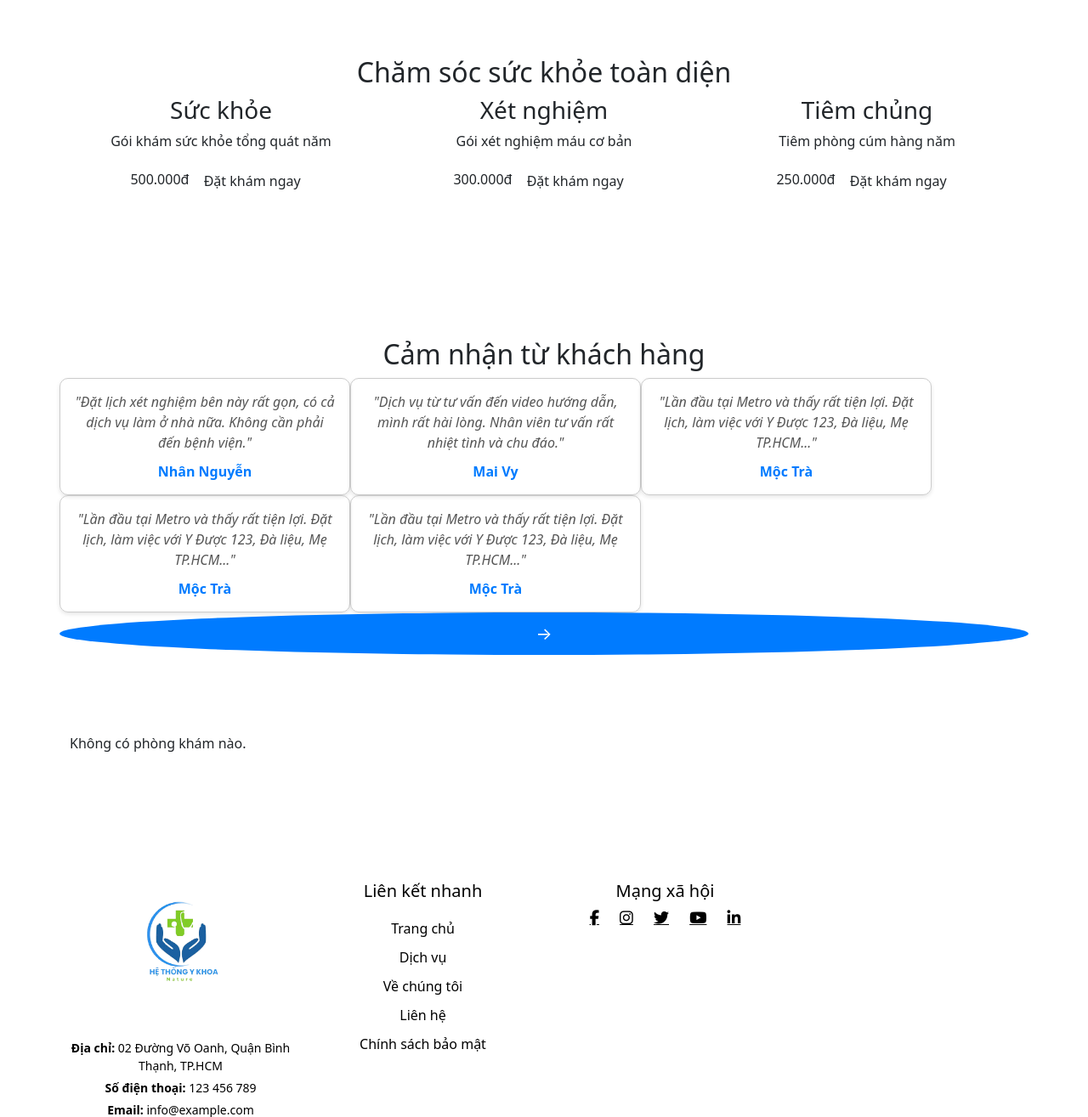
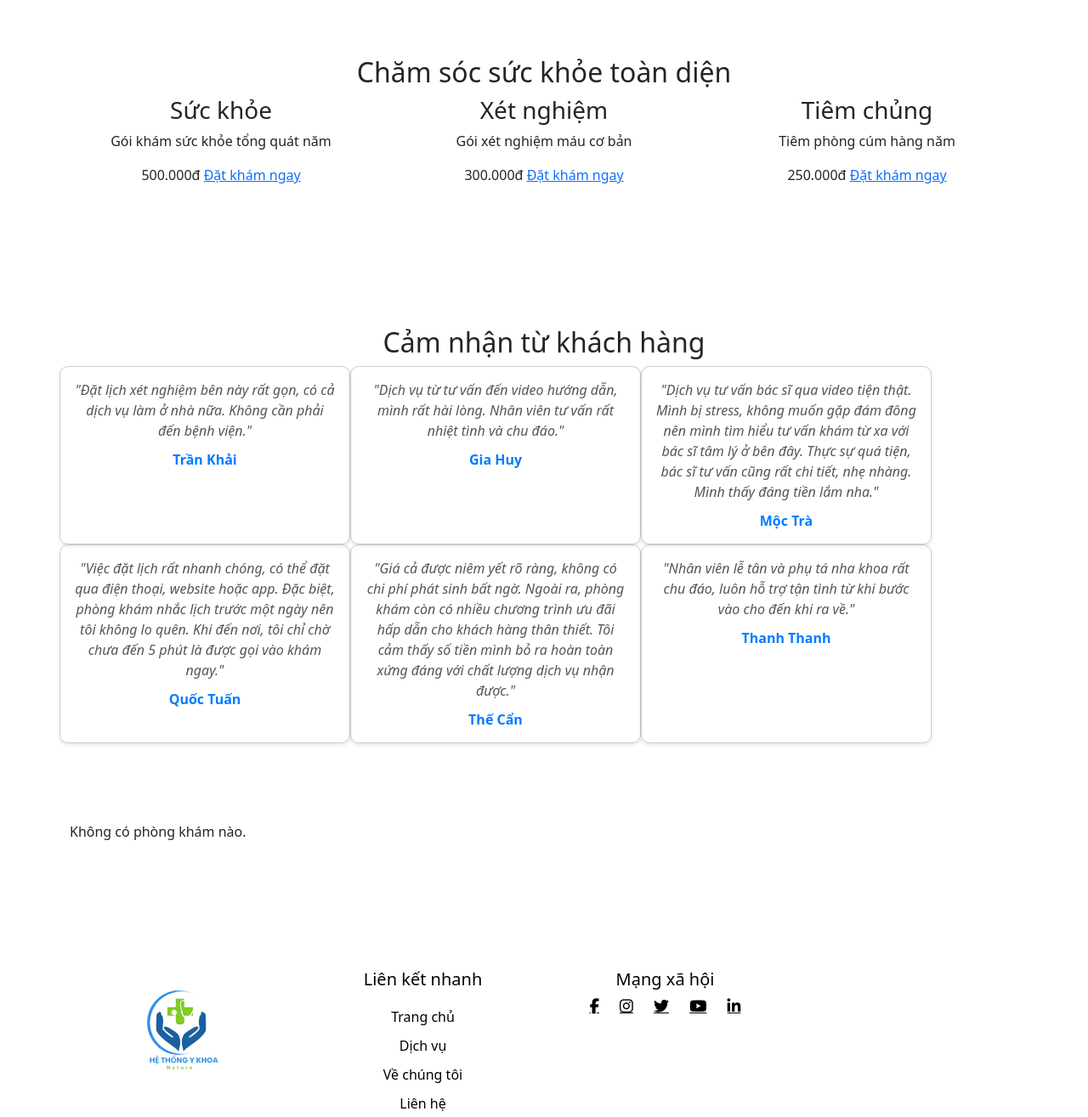
Before and after one commit to Trungdzvcl012/Nhom5, a Django app: page / in a window 1280 px wide. Shown: the part 801-2116 px from the top of the page at 85% size. Run offline with Django 5.2, Linux system fonts and the light colour scheme; data that the repository does not hold is empty; some libraries are stand-ins or nearby versions.

Commit message:
Update home.html

```diff
--- a/NhaKhoa/Web/Templates/home.html
+++ b/NhaKhoa/Web/Templates/home.html
@@ -46,10 +46,10 @@
                         </a>
                         <ul class="dropdown-menu" aria-labelledby="navbarDropdown">
                             <li><a class="dropdown-item" href="#">Đặt khám tại cơ sở </a></li>
-                            <li><a class="dropdown-item" href="#">Đặt khám theo bác sĩ </a></li>
+                            <li><a class="dropdown-item" href="{% url 'datbacsi' %}">Đặt khám theo bác sĩ </a></li>
                             <li><a class="dropdown-item" href="#">Gọi video với bác sĩ </a></li>
-                            <li><a class="dropdown-item" href="#">Đặt lịch xét nghiệm </a></li>
-                            <li><a class="dropdown-item" href="#">Đặt lịch tiêm chủng </a></li>
+                            <li><a class="dropdown-item" href="{% url 'datxetnghiem' %}">Đặt lịch xét nghiệm </a></li>
+                            <li><a class="dropdown-item" href="{% url 'dattiemchung' %}">Đặt lịch tiêm chủng </a></li>
                             <li><a class="dropdown-item" href="#">Thanh toán viện phí </a></li>
                         </ul>
                     </li>
@@ -186,19 +186,19 @@
                 <h3><span>Sức khỏe</span></h3>
                 <p>Gói khám sức khỏe tổng quát năm</p>
                 <span class="price">500.000đ</span>
-                <a href="#" class="btn">Đặt khám ngay</a>
+                <a href="#" class=" btn-book">Đặt khám ngay</a>
             </div>
             <div class="col-md-4 service-card">
                 <h3><span>Xét nghiệm</span></h3>
                 <p>Gói xét nghiệm máu cơ bản</p>
                 <span class="price">300.000đ</span>
-                <a href="#" class="btn">Đặt khám ngay</a>
+                <a href="#" class=" btn-book">Đặt khám ngay</a>
             </div>
             <div class="col-md-4 service-card">
                 <h3><span>Tiêm chủng</span></h3>
                 <p>Tiêm phòng cúm hàng năm</p>
                 <span class="price">250.000đ</span>
-                <a href="#" class="btn">Đặt khám ngay</a>
+                <a href="#" class=" btn-book">Đặt khám ngay</a>
             </div>
         </div>
     </div>
@@ -210,25 +210,28 @@
         <div class="row">
             <div class="col-md-4 review-card">
                 <p class="review-text">"Đặt lịch xét nghiệm bên này rất gọn, có cả dịch vụ làm ở nhà nữa. Không cần phải đến bệnh viện." </p>
-                <span class="review-author">Nhân Nguyễn</span>
+                <span class="review-author">Trần Khải </span>
         </div>
         <div class="col-md-4 review-card">
             <p class="review-text">"Dịch vụ từ tư vấn đến video hướng dẫn, mình rất hài lòng. Nhân viên tư vấn rất nhiệt tình và chu đáo." </p>
-            <span class="review-author">Mai Vy</span>
+            <span class="review-author">Gia Huy </span>
         </div>
         <div class="col-md-4 review-card">
-            <p class="review-text">"Lần đầu tại Metro và thấy rất tiện lợi. Đặt lịch, làm việc với Y Được 123, Đà liệu, Mẹ TP.HCM..."</p>
+            <p class="review-text">"Dịch vụ tư vấn bác sĩ qua video tiện thật. Mình bị stress, không muốn gặp đám đông nên mình tìm hiểu tư vấn khám từ xa với bác sĩ tâm lý ở bên đây. Thực sự quá tiện, bác sĩ tư vấn cũng rất chi tiết, nhẹ nhàng. Mình thấy đáng tiền lắm nha."</p>
             <span class="review-author">Mộc Trà</span>
         </div>
         <div class="col-md-4 review-card">
-            <p class="review-text">"Lần đầu tại Metro và thấy rất tiện lợi. Đặt lịch, làm việc với Y Được 123, Đà liệu, Mẹ TP.HCM..."</p>
-            <span class="review-author">Mộc Trà</span>
+            <p class="review-text">"Việc đặt lịch rất nhanh chóng, có thể đặt qua điện thoại, website hoặc app. Đặc biệt, phòng khám nhắc lịch trước một ngày nên tôi không lo quên. Khi đến nơi, tôi chỉ chờ chưa đến 5 phút là được gọi vào khám ngay."</p>
+            <span class="review-author">Quốc Tuấn </span>
         </div>
         <div class="col-md-4 review-card">
-            <p class="review-text">"Lần đầu tại Metro và thấy rất tiện lợi. Đặt lịch, làm việc với Y Được 123, Đà liệu, Mẹ TP.HCM..."</p>
-            <span class="review-author">Mộc Trà</span>
+            <p class="review-text">"Giá cả được niêm yết rõ ràng, không có chi phí phát sinh bất ngờ. Ngoài ra, phòng khám còn có nhiều chương trình ưu đãi hấp dẫn cho khách hàng thân thiết. Tôi cảm thấy số tiền mình bỏ ra hoàn toàn xứng đáng với chất lượng dịch vụ nhận được."</p>
+            <span class="review-author">Thế Cẩn </span>
         </div>
-        <button class="next-button">→</button>
+        <div class="col-md-4 review-card">
+            <p class="review-text">"Nhân viên lễ tân và phụ tá nha khoa rất chu đáo, luôn hỗ trợ tận tình từ khi bước vào cho đến khi ra về."</p>
+            <span class="review-author"> Thanh Thanh  </span>
+        </div>
     </div>
     </div>
 </section>
```
